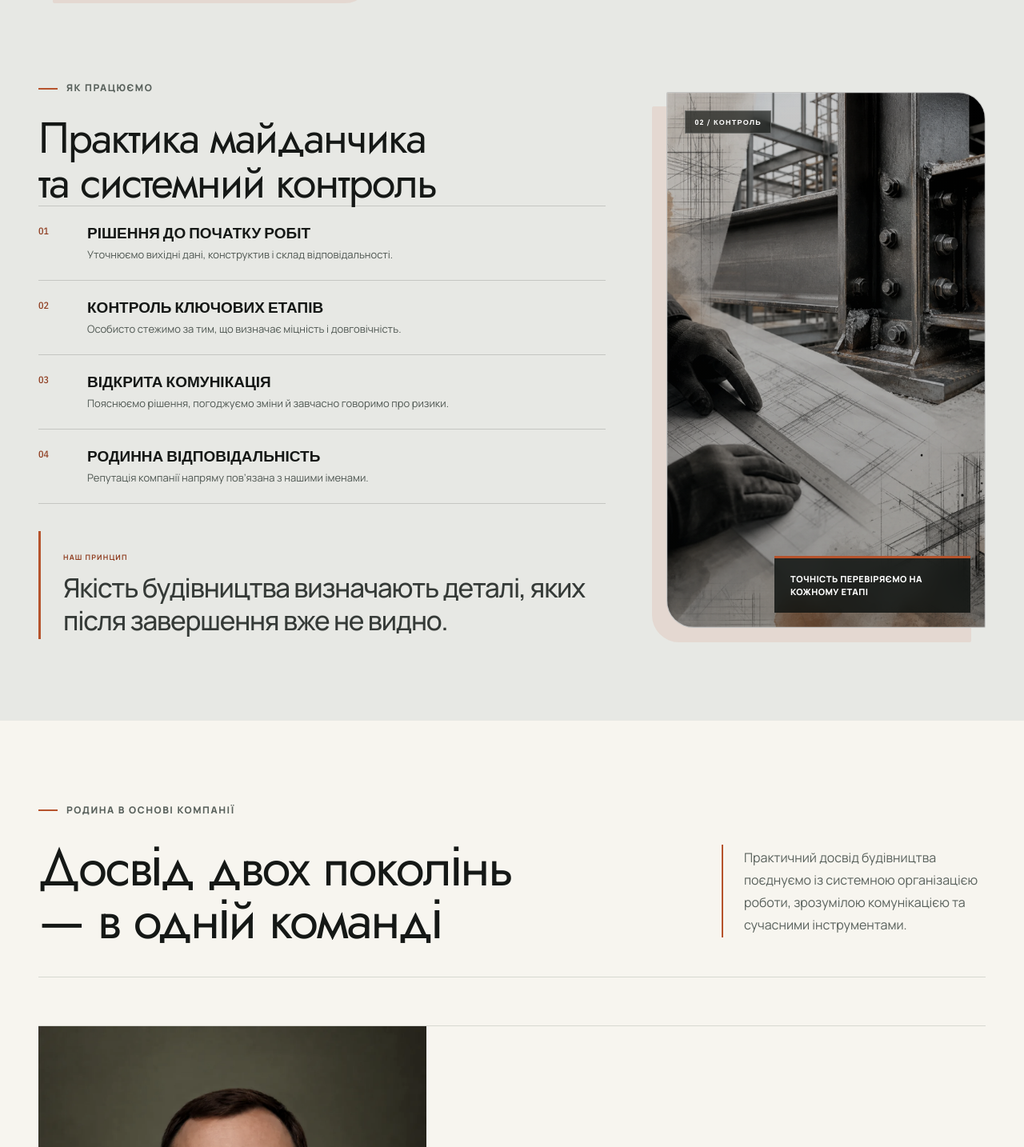
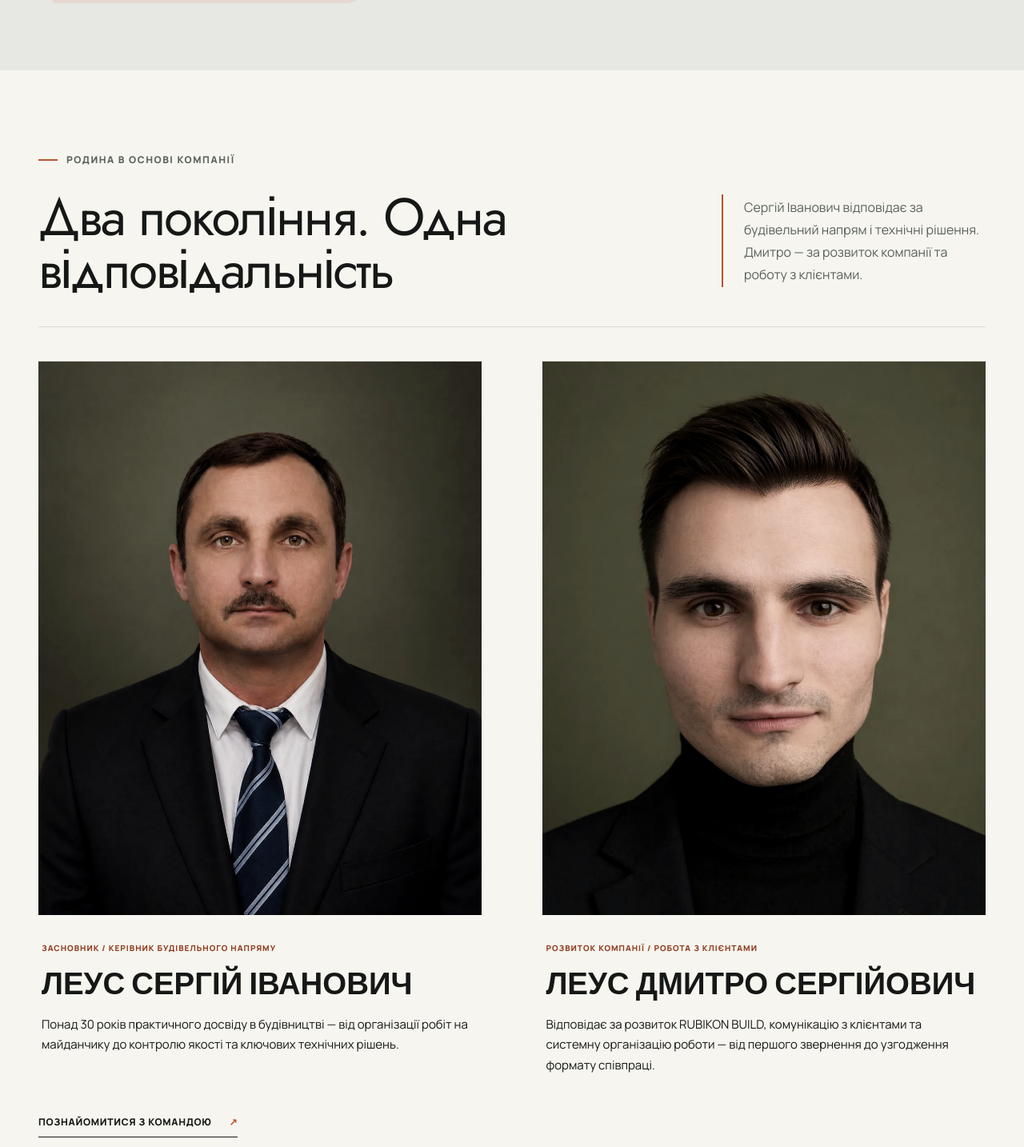
Before and after one commit to leusd100/rubikon-build, a Next.js app: page / in a window 1280 px wide. Shown: the part 4076-5510 px from the top of the page at 80% size. Built offline with nearby package versions, Linux system fonts and the light colour scheme.

Commit message:
Polish editorial focus and team presentation

```diff
--- a/app/components/SiteChrome.tsx
+++ b/app/components/SiteChrome.tsx
@@ -265,15 +265,13 @@ const teamContent: Record<TeamVariant, { sergii: TeamBio; dmytro: TeamBio }> = {
     sergii: {
       role: 'Засновник / керівник будівельного напряму',
       paragraphs: [
-        'Понад 30 років у будівництві: від роботи безпосередньо на майданчику до організації бригад, контролю якості та відповідальних етапів на об’єктах різного масштабу. Цей практичний досвід лежить в основі підходу RUBIKON BUILD до технічних рішень і організації робіт.',
-        'Сергій Іванович залучається до оцінки ключових технічних рішень, послідовності робіт і відповідальних конструктивних вузлів у межах проєкту.',
+        'Понад 30 років у будівництві — від роботи на майданчику до організації бригад, контролю якості та відповідальних етапів. Сергій Іванович залучається до оцінки ключових технічних рішень і конструктивних вузлів проєкту.',
       ],
     },
     dmytro: {
       role: 'Розвиток компанії / робота з клієнтами',
       paragraphs: [
-        'Відповідає за розвиток RUBIKON BUILD, комунікацію з клієнтами та системну організацію роботи компанії.',
-        'Супроводжує клієнта від першого звернення: допомагає структурувати завдання, зібрати вихідні дані й підготувати питання до технічного обговорення. Стежить, щоб формат співпраці, склад робіт і межі відповідальності залишалися зрозумілими для обох сторін.',
+        'Відповідає за розвиток RUBIKON BUILD і роботу з клієнтами. Допомагає структурувати завдання, зібрати вихідні дані та підготуватися до технічного обговорення, щоб склад робіт і межі відповідальності були зрозумілими обом сторонам.',
       ],
     },
   },
@@ -281,20 +279,23 @@ const teamContent: Record<TeamVariant, { sergii: TeamBio; dmytro: TeamBio }> = {
 
 export function TeamSection({ variant = 'home' }: { variant?: TeamVariant }) {
   const { sergii, dmytro } = teamContent[variant];
+  const isHome = variant === 'home';
 
   return (
-    <section className={`team section${variant === 'about' ? ' team-compact' : ''}`}>
+    <section className={`team section team-${variant}`}>
       <div className="shell">
         <SectionHeader
           className="team-heading"
           eyebrow="Родина в основі компанії"
-          title="Досвід двох поколінь — в одній команді"
-          supporting="Практичний досвід будівництва поєднуємо із системною організацією роботи, зрозумілою комунікацією та сучасними інструментами."
+          title={isHome ? 'Два покоління. Одна відповідальність' : 'Досвід двох поколінь — в одній команді'}
+          supporting={isHome
+            ? 'Сергій Іванович відповідає за будівельний напрям і технічні рішення. Дмитро — за розвиток компанії та роботу з клієнтами.'
+            : 'Практичний досвід будівництва поєднуємо із системною організацією роботи, зрозумілою комунікацією та сучасними інструментами.'}
         />
         <div className="team-stories">
           <article className="person-story">
             <div className="person-photo">
-              <Image src="/images/founder.webp" alt={`${company.founders[0]} — засновник і керівник будівельного напряму ${company.name}`} fill sizes="(max-width: 760px) 100vw, 47vw" />
+              <Image src="/images/founder.webp" alt={`${company.founders[0]} — засновник і керівник будівельного напряму ${company.name}`} fill sizes="(max-width: 1050px) 82vw, 47vw" />
             </div>
             <div className="person-info">
               <span>{sergii.role}</span>
@@ -309,10 +310,15 @@ export function TeamSection({ variant = 'home' }: { variant?: TeamVariant }) {
               {dmytro.paragraphs.map((text) => <p key={text}>{text}</p>)}
             </div>
             <div className="person-photo">
-              <Image src="/images/next-generation.webp" alt={`${company.founders[1]} — розвиток компанії та робота з клієнтами ${company.name}`} fill sizes="(max-width: 760px) 100vw, 47vw" />
+              <Image src="/images/next-generation.webp" alt={`${company.founders[1]} — розвиток компанії та робота з клієнтами ${company.name}`} fill sizes="(max-width: 1050px) 82vw, 47vw" />
             </div>
           </article>
         </div>
+        {isHome && (
+          <a className="section-link team-home-link" href={siteRoutes.about}>
+            Познайомитися з командою <span aria-hidden="true">↗</span>
+          </a>
+        )}
       </div>
     </section>
   );
--- a/app/globals.css
+++ b/app/globals.css
@@ -320,6 +320,12 @@ section[id] { scroll-margin-top: 116px; }
 .brand-credo span { display: block; margin-bottom: 13px; color: var(--accent-dark); font: 700 9px/1 var(--font-manrope), sans-serif; letter-spacing: .13em; text-transform: uppercase; }
 
 .about-story-section { background: var(--warm); }
+.about-story-section .ghost-word {
+  top: clamp(42px, 5vw, 72px);
+  right: max(24px, calc((100vw - var(--container-max)) / 2));
+  font-size: clamp(82px, 9vw, 144px);
+  transform: none;
+}
 .about-story-checker { gap: clamp(92px, 9vw, 138px); }
 .about-story-copy h2 { max-width: 900px; font-size: clamp(48px, 4.35vw, 66px); }
 .about-story-copy .promise-lead { margin-bottom: 28px; }
@@ -339,6 +345,18 @@ section[id] { scroll-margin-top: 116px; }
 .person-info p { max-width: 610px; margin: 0; color: var(--text-secondary); font-size: 15px; line-height: 1.75; }
 .person-info p:first-of-type { color: var(--text-primary); font-size: 16px; }
 .person-info p + p { margin-top: 16px; }
+.team-home .team-heading { margin-bottom: 42px; }
+.team-home .team-stories { grid-template-columns: repeat(2, minmax(0, 1fr)); gap: var(--grid-gap); }
+.team-home .person-story,
+.team-home .person-story-reverse { grid-template-columns: 1fr; align-content: start; }
+.team-home .person-story-reverse .person-photo { order: -1; }
+.team-home .person-photo { width: 100%; aspect-ratio: 4 / 5; }
+.team-home .person-info { min-height: 0; padding: 34px 4px 8px; }
+.team-home .person-info > span { font-size: 10px; }
+.team-home .person-info h3 { margin: 16px 0 18px; font-size: clamp(32px, 3vw, 44px); }
+.team-home .person-info p,
+.team-home .person-info p:first-of-type { font-size: 15px; line-height: 1.7; }
+.team-home-link { margin-top: 42px; }
 
 .process { padding-top: 84px; background: white; }
 .steps { display: grid; grid-template-columns: repeat(5, 1fr); margin: 0; padding: 0; list-style: none; border-top: 1px solid var(--line); border-left: 1px solid var(--line); }
@@ -783,6 +801,18 @@ footer .brand-name small { color: var(--text-on-dark-subtle); }
   .person-story-reverse .person-photo { order: -1; justify-self: end; }
   .person-photo { width: min(82vw, 720px); min-height: 0; aspect-ratio: 1; }
   .person-info { min-height: 0; }
+  .team-home .team-stories { grid-template-columns: repeat(2, minmax(0, 1fr)); }
+  .team-home .person-photo { width: 100%; aspect-ratio: 4 / 5; }
+  .team-about .team-stories { grid-template-columns: repeat(2, minmax(0, 1fr)); gap: var(--grid-gap); }
+  .team-about .person-story,
+  .team-about .person-story-reverse { grid-template-columns: 1fr; align-content: start; }
+  .team-about .person-story-reverse .person-photo { order: -1; justify-self: stretch; }
+  .team-about .person-story .person-photo { width: 100%; aspect-ratio: 4 / 5; justify-self: stretch; }
+  .team-about .person-info { min-height: 0; padding: 34px 4px 8px; }
+  .team-about .person-info > span { font-size: 10px; }
+  .team-about .person-info h3 { margin: 16px 0 18px; font-size: clamp(23px, 2.55vw, 28px); letter-spacing: -.025em; white-space: nowrap; }
+  .team-about .person-info p,
+  .team-about .person-info p:first-of-type { font-size: 15px; line-height: 1.7; }
   .steps { grid-template-columns: repeat(6, 1fr); }
   .steps li { grid-column: span 2; }
   .steps li:nth-child(n + 4) { grid-column: span 3; }
@@ -942,10 +972,15 @@ footer .brand-name small { color: var(--text-on-dark-subtle); }
   .team-grid { grid-template-columns: 1fr; }
   .team.section { padding-bottom: 64px; }
   .team-stories { gap: 54px; }
+  .team-home .team-stories { grid-template-columns: 1fr; gap: 48px; }
+  .team-about .team-stories { grid-template-columns: 1fr; gap: 48px; }
   .person-photo { width: 100%; min-height: 0; aspect-ratio: 3 / 4; }
+  .team-home .person-photo { aspect-ratio: 3 / 4; }
+  .team-about .person-story .person-photo { aspect-ratio: 3 / 4; }
   .person-info { justify-content: flex-start; padding: 28px 20px 20px; border-bottom: 0; }
   .person-info > span { max-width: none; font-size: 10px; line-height: 1.45; letter-spacing: .09em; }
   .person-info h3 { margin: 18px 0; font-size: clamp(32px, 8.4vw, 38px); line-height: 1.02; }
+  .team-about .person-info h3 { font-size: clamp(30px, 8.2vw, 38px); letter-spacing: normal; white-space: normal; }
   .person-info p, .person-info p:first-of-type { font-size: 14px; line-height: 1.65; }
   .steps { grid-template-columns: 1fr; }
   .steps li, .steps li:nth-child(n + 4) { grid-column: auto; min-height: 210px; }
@@ -1186,7 +1221,9 @@ footer .brand-name small { color: var(--text-on-dark-subtle); }
   .person-story { grid-template-columns: minmax(320px, .8fr) minmax(0, 1.2fr); }
   .person-story-reverse { grid-template-columns: minmax(0, 1.2fr) minmax(320px, .8fr); }
   .person-story .person-photo { width: 100%; aspect-ratio: 7 / 8; justify-self: stretch; }
+  .team-home .person-story .person-photo { aspect-ratio: 4 / 5; }
   .person-story-reverse .person-photo { order: initial; }
+  .team-home .person-story-reverse .person-photo { order: -1; }
   .hero-layout { row-gap: 32px; }
 }
 
--- a/app/page.tsx
+++ b/app/page.tsx
@@ -104,31 +104,8 @@ export default function Home() {
                 Для нас репутація — не рекламна теза. Вона формується на кожному об’єкті:
                 якістю роботи, виконаними домовленостями та ставленням до замовника.
               </p>
+              <blockquote className="brand-credo"><span>Наш принцип</span>Якість будівництва визначають деталі, яких після завершення вже не видно.</blockquote>
               <a className="section-link" href={siteRoutes.about}>Більше про компанію <span aria-hidden="true">↗</span></a>
-            </div>
-          </article>
-
-          <article className="story-row story-row-reverse">
-            <div className="promise-copy">
-              <p className="eyebrow light"><span /> Як працюємо</p>
-              <h2 className="workflow-heading"><span>Практика майданчика</span><span>та системний контроль</span></h2>
-              <div className="principles">
-                <div><b>01</b><span><strong>Рішення до початку робіт</strong>Уточнюємо вихідні дані, конструктив і склад відповідальності.</span></div>
-                <div><b>02</b><span><strong>Контроль ключових етапів</strong>Особисто стежимо за тим, що визначає міцність і довговічність.</span></div>
-                <div><b>03</b><span><strong>Відкрита комунікація</strong>Пояснюємо рішення, погоджуємо зміни й завчасно говоримо про ризики.</span></div>
-                <div><b>04</b><span><strong>Родинна відповідальність</strong>Репутація компанії напряму пов’язана з нашими іменами.</span></div>
-              </div>
-              <blockquote className="brand-credo"><span>Наш принцип</span>Якість будівництва визначають деталі, яких після завершення вже не видно.</blockquote>
-            </div>
-            <div className="promise-visual site-control-visual">
-              <Image
-                src="/media/about-quality-control.webp"
-                alt="Технічне креслення та відповідальний вузол сталевого каркаса"
-                fill
-                sizes="(max-width: 1050px) 100vw, 46vw"
-              />
-              <span className="visual-index">02 / КОНТРОЛЬ</span>
-              <span className="image-note">Точність перевіряємо на кожному етапі</span>
             </div>
           </article>
         </div>
--- a/app/pro-nas/page.tsx
+++ b/app/pro-nas/page.tsx
@@ -44,43 +44,26 @@ export default function AboutPage() {
         </div>
       </section>
 
+      <TeamSection variant="about" />
+
       <section className="page-section about-story-section ghost-section">
         <GhostWord word="EXPERIENCE" />
         <div className="shell story-checker about-story-checker">
           <article className="story-row">
             <div className="promise-visual about-planning-visual">
               <ResponsiveImage
-                src="/media/concepts/about-experience-v2.jpg"
-                alt="Деталь сталевого вузла зі слідами перевірки та експлуатації"
+                src="/media/about-quality-control.webp"
+                alt="Зіставлення робочого креслення з відповідальним вузлом сталевого каркаса"
                 sizes="(max-width: 1050px) 100vw, 46vw"
               />
               <span className="visual-index">01 / ДОСВІД</span>
-              <span className="image-note">Від практичного досвіду — до технічного рішення</span>
+              <span className="image-note">Від креслення — до перевірки на майданчику</span>
             </div>
             <div className="promise-copy about-story-copy">
-              <p className="eyebrow light"><span /> Практична основа</p>
-              <h2>Досвід, який став основою родинної компанії</h2>
-              <p className="promise-lead">Сергій Іванович має понад 30 років практичного досвіду в будівництві: від організації робіт і управління командами до контролю якості безпосередньо на об’єктах.</p>
-              <p className="story-support">Цей досвід допомагає бачити ризики до початку робіт, перевіряти відповідальні вузли та приймати рішення з урахуванням реальних умов майданчика.</p>
-            </div>
-          </article>
-
-          <article className="story-row story-row-reverse">
-            <div className="promise-copy about-story-copy">
-              <p className="eyebrow light"><span /> Спільний підхід</p>
-              <h2>Ключові рішення приймаємо разом</h2>
-              <p className="promise-lead">Ми разом приймаємо ключові рішення, формуємо необхідний склад фахівців і особисто відповідаємо за результат.</p>
-              <p className="story-support">Для нас відповідальність починається не на будівельному майданчику, а ще під час обговорення завдання. Важливо одразу зрозуміти обсяг робіт, технічні умови й межі відповідальності, щоб ключові рішення не залишалися «на потім».</p>
-              <a className="section-link" href={siteRoutes.directions}>Усі напрямки робіт <span aria-hidden="true">↗</span></a>
-            </div>
-            <div className="promise-visual about-control-visual">
-              <ResponsiveImage
-                src="/media/concepts/about-shared-approach-v2.jpg"
-                alt="Два конструктивні елементи сходяться у точному сталевому вузлі"
-                sizes="(max-width: 1050px) 100vw, 46vw"
-              />
-              <span className="visual-index">02 / КОНТРОЛЬ</span>
-              <span className="image-note">Особисто контролюємо рішення, що визначають якість</span>
+              <p className="eyebrow light"><span /> Досвід у роботі</p>
+              <h2>Практика допомагає бачити ризики до початку робіт</h2>
+              <p className="promise-lead">До виходу на майданчик уточнюємо вихідні дані, послідовність етапів і відповідальні конструктивні вузли.</p>
+              <p className="story-support">Так рішення враховують реальні умови виконання, а склад робіт і межі відповідальності залишаються зрозумілими для всіх учасників.</p>
             </div>
           </article>
         </div>
@@ -103,8 +86,6 @@ export default function AboutPage() {
           </div>
         </div>
       </section>
-
-      <TeamSection variant="about" />
       <InquirySection
         eyebrow="Почнемо з розмови"
         title="Розкажіть, що потрібно побудувати"
```
Also changed, not shown: app/data/directionPages.ts (+1 -12 lines), 1 other file (tests, documents, lock files or other folders).
